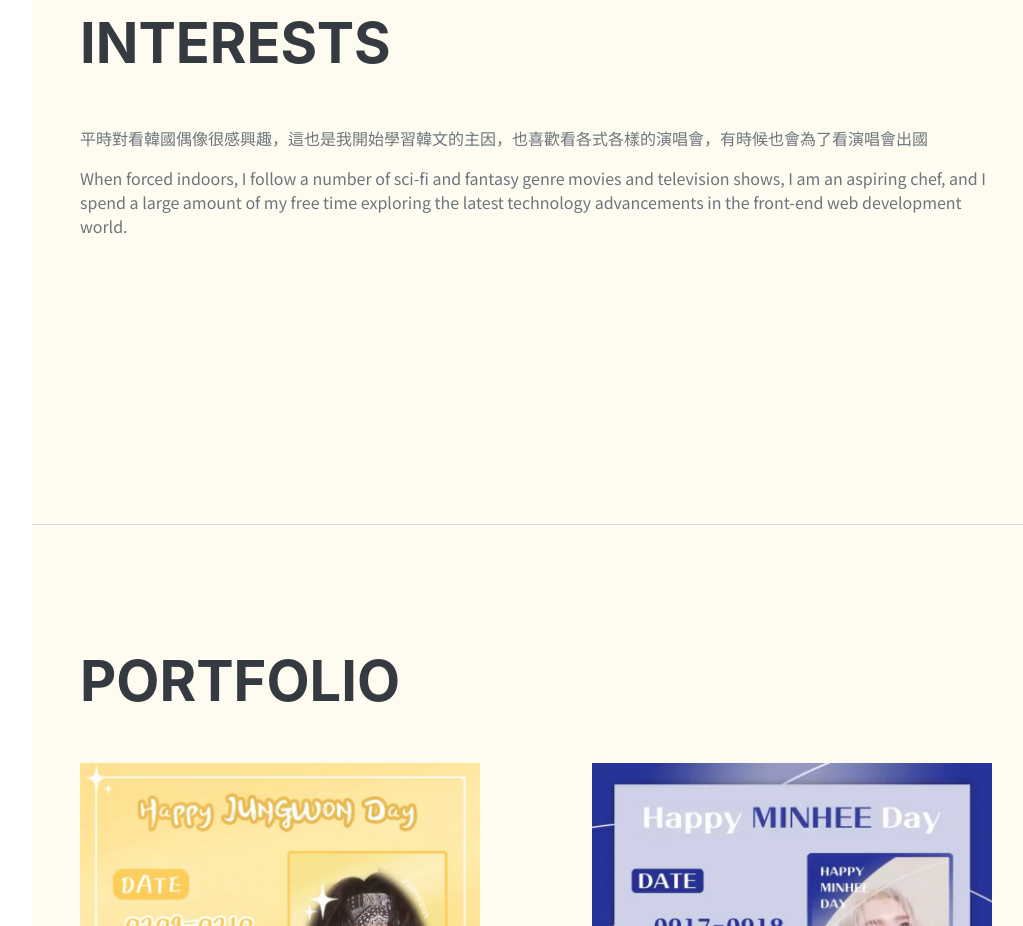
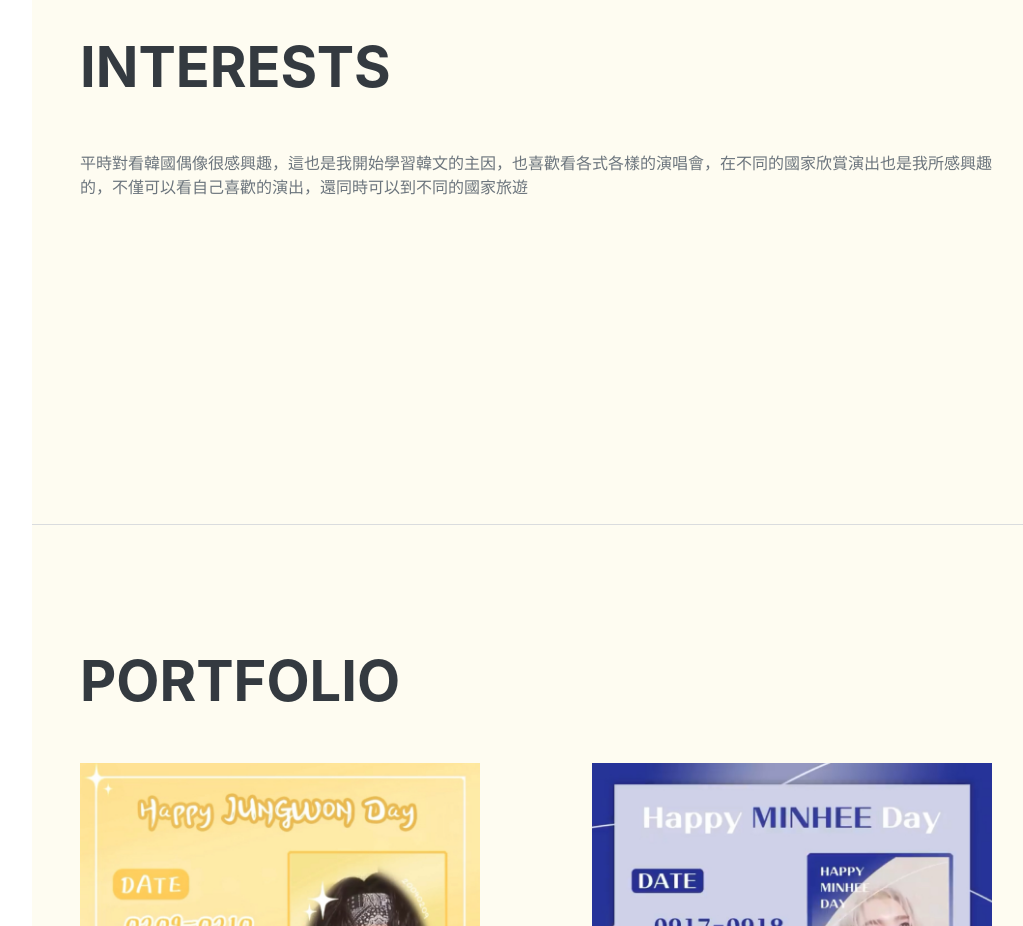
Before and after one commit to yianlien/yianlien.github.io, a plain HTML site: page index.html in a window 1280 px wide. Shown: the part 3480-4406 px from the top of the page, without its empty margins (240-1263 px from the left). Drawn offline with nearby package versions, Linux system fonts and the light colour scheme.

Commit message:
Update index.html

```diff
--- a/index.html
+++ b/index.html
@@ -111,8 +111,7 @@
             <section class="resume-section" id="interests">
                 <div class="resume-section-content">
                     <h2 class="mb-5">Interests</h2>
-                    <p>平時對看韓國偶像很感興趣，這也是我開始學習韓文的主因，也喜歡看各式各樣的演唱會，有時候也會為了看演唱會出國</p>
-                    <p class="mb-0">When forced indoors, I follow a number of sci-fi and fantasy genre movies and television shows, I am an aspiring chef, and I spend a large amount of my free time exploring the latest technology advancements in the front-end web development world.</p>
+                    <p>平時對看韓國偶像很感興趣，這也是我開始學習韓文的主因，也喜歡看各式各樣的演唱會，在不同的國家欣賞演出也是我所感興趣的，不僅可以看自己喜歡的演出，還同時可以到不同的國家旅遊</p>
                 </div>
             </section>
             <hr class="m-0" />
```
